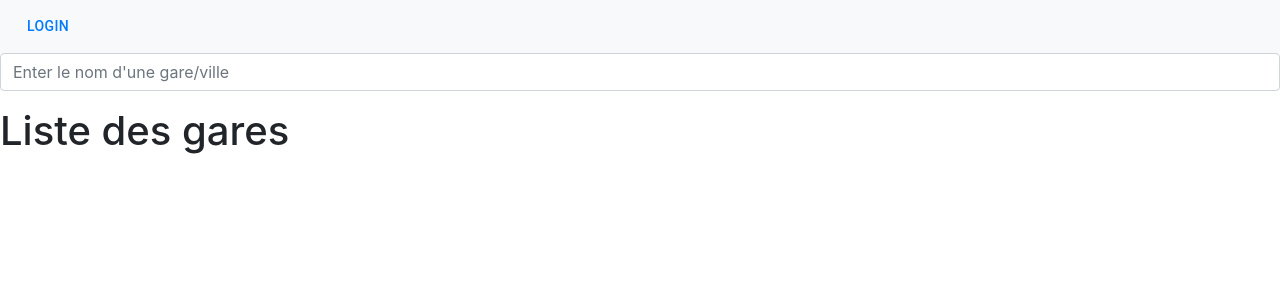
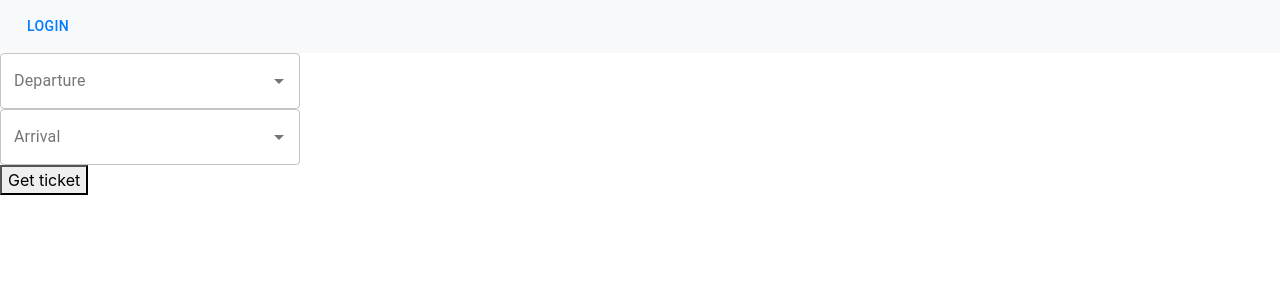
Before and after one commit to Ahder/BookingApp, a React (Create React App) app: page /station in a window 1280 px wide. Shown: the top 300 px of the page. Built offline with nearby package versions, Linux system fonts and the light colour scheme.

Commit message:
Create ticket

```diff
--- a/package.json
+++ b/package.json
@@ -5,6 +5,7 @@
   "dependencies": {
     "@material-ui/core": "latest",
     "@material-ui/icons": "latest",
+    "@material-ui/lab": "^4.0.0-alpha.40",
     "@testing-library/jest-dom": "^4.2.4",
     "@testing-library/react": "^9.4.0",
     "@testing-library/user-event": "^7.2.1",
--- a/src/InputComp/InputComp.tsx
+++ b/src/InputComp/InputComp.tsx
@@ -1,4 +1,6 @@
 import React from 'react';
+import TextField from "@material-ui/core/TextField";
+import Autocomplete from "@material-ui/lab/Autocomplete";
 import {launchSncfRequest} from "../ListingComp/fncs";
 
 
@@ -6,23 +8,57 @@ export default class InputComp extends React.Component<any, any> {
 
     constructor(props: any) {
         super(props);
-        this.onChangeInput = this.onChangeInput.bind(this);
+        this.state = {
+            departureStation: "",
+            arrivalStation: "",
+            resDeparture: [],
+            resArrival: []
+        }
+        this.generateTicket = this.generateTicket.bind(this);
     }
 
 
-    async onChangeInput(e: any) {
+    async onChangeInputDeparture(e: any) {
         let gares = await launchSncfRequest(e.target.value) || [];
-        await this.props.setGares(gares);
+        await this.setState({resDeparture: gares});
     }
+
+    async onChangeInputDArrival(e: any) {
+        let gares = await launchSncfRequest(e.target.value) || [];
+        await this.setState({resArrival: gares});
+    }
+
+    async generateTicket() {
+        await this.props.setStations(this.state.departureStation, this.state.arrivalStation);
+    }
+
 
     render() {
         return (
-            <form>
-                <div className="form-group">
-                    <input className="form-control" type="text" id={"input-search"} onChange={this.onChangeInput}
-                           placeholder="Enter le nom d'une gare/ville"/>
-                </div>
-            </form>
+            <div>
+                <Autocomplete
+                    onChange={(event: any, value: any) => this.setState({departureStation: value})}
+                    id="departure"
+                    options={this.state.resDeparture}
+                    style={{width: 300}}
+                    renderInput={(params) => (
+                        <TextField
+                            onChange={this.onChangeInputDeparture.bind(this)}
+                            {...params} label="Departure" variant="outlined" fullWidth/>
+                    )}
+                /> <Autocomplete
+                onChange={(event: any, value: any) => this.setState({arrivalStation: value})}
+                id="departure"
+                options={this.state.resArrival}
+                style={{width: 300}}
+                renderInput={(params) => (
+                    <TextField
+                        onChange={this.onChangeInputDArrival.bind(this)}
+                        {...params} label="Arrival" variant="outlined" fullWidth/>
+                )}
+            />
+                <button onClick={this.generateTicket}>Get ticket</button>
+            </div>
         );
     }
 }
--- /dev/null
+++ b/src/ListingComp/Item.tsx
@@ -0,0 +1,31 @@
+import React, {Component} from 'react';
+import Card from '@material-ui/core/Card';
+import CardActions from '@material-ui/core/CardActions';
+import CardContent from '@material-ui/core/CardContent';
+import Button from '@material-ui/core/Button';
+
+
+export default class Item extends Component<any, any> {
+
+    constructor(props: any) {
+        super(props);
+        this.state = {
+            price: 20
+        }
+    }
+
+    render() {
+        return (
+            <Card>
+                <CardContent>
+                    <p> Departure : {this.props.departure}</p>
+                    <p> Arrival : {this.props.arrival}</p>
+                    <p> Price : {this.props.promo ?  this.state.price-10 : this.state.price}</p>
+                </CardContent>
+                <CardActions>
+                    <Button size="small">Add to basket</Button>
+                </CardActions>
+            </Card>
+        );
+    }
+}
--- a/src/ListingComp/ListingComp.tsx
+++ /dev/null
@@ -1,22 +0,0 @@
-import React from 'react';
-
-export default class ListingComp extends React.Component<any, any> {
-
-    constructor(props: any) {
-        super(props);
-    }
-
-    render() {
-        return (
-            <div>
-                <h1>Liste des gares</h1>
-                <ul className="list-group">
-                    {this.props.stations.map((value: any, index: any) => {
-                        return <button type="button" className="list-group-item list-group-item-action">{value}</button>
-
-                    })}
-                </ul>
-            </div>
-        );
-    }
-}
--- a/src/SearchStation/SearchStation.tsx
+++ b/src/SearchStation/SearchStation.tsx
@@ -1,27 +1,28 @@
 import React from 'react';
 import InputComp from "../InputComp/InputComp";
-import ListingComp from "../ListingComp/ListingComp";
-
+import Item from "../ListingComp/Item";
 
 export class SearchStation extends React.Component<any, any> {
 
     constructor(props: any) {
         super(props);
         this.state = {
-            stations: []
+            departure: "",
+            arrival: ""
         };
-        this.setGares = this.setGares.bind(this);
+        this.setStations = this.setStations.bind(this);
     }
 
-    async setGares(gares: any) {
-        this.setState({stations: gares});
+
+    async setStations(depFromChild: any, arrivFromChild: any) {
+        this.setState({departure: depFromChild, arrival: arrivFromChild});
     }
 
     render() {
         return (
             <div>
-                <InputComp setGares={this.setGares}/>
-                <ListingComp stations={this.state.stations}/>
+                <InputComp setStations={this.setStations}/>
+                {(this.state.departure && this.state.arrival) && <Item departure={this.state.departure} arrival={this.state.arrival} promo={this.props.promo}/>}
             </div>
         );
     }
--- a/src/index.tsx
+++ b/src/index.tsx
@@ -32,7 +32,9 @@ export default function App() {
                     <Route exact path="/login" render={
                         (routeProps) => <LoginComp {...{setLoggedIn, setEmail, ...routeProps}} />
                     }/>
-                    <Route exact path="/station" component={SearchStation}/>
+                    <Route exact path="/station"render={
+                        (routeProps) => <SearchStation {...{promo, ...routeProps}} />
+                    }/>
                     <Route exact path="/user" render={
                         (routeProps) => <UserPanel {...{email, promo, setPromo, ...routeProps}}/>}/>
                     <Route exact path="/basket" render={
```
Also changed, not shown: 1 other file (tests, documents, lock files or other folders).
